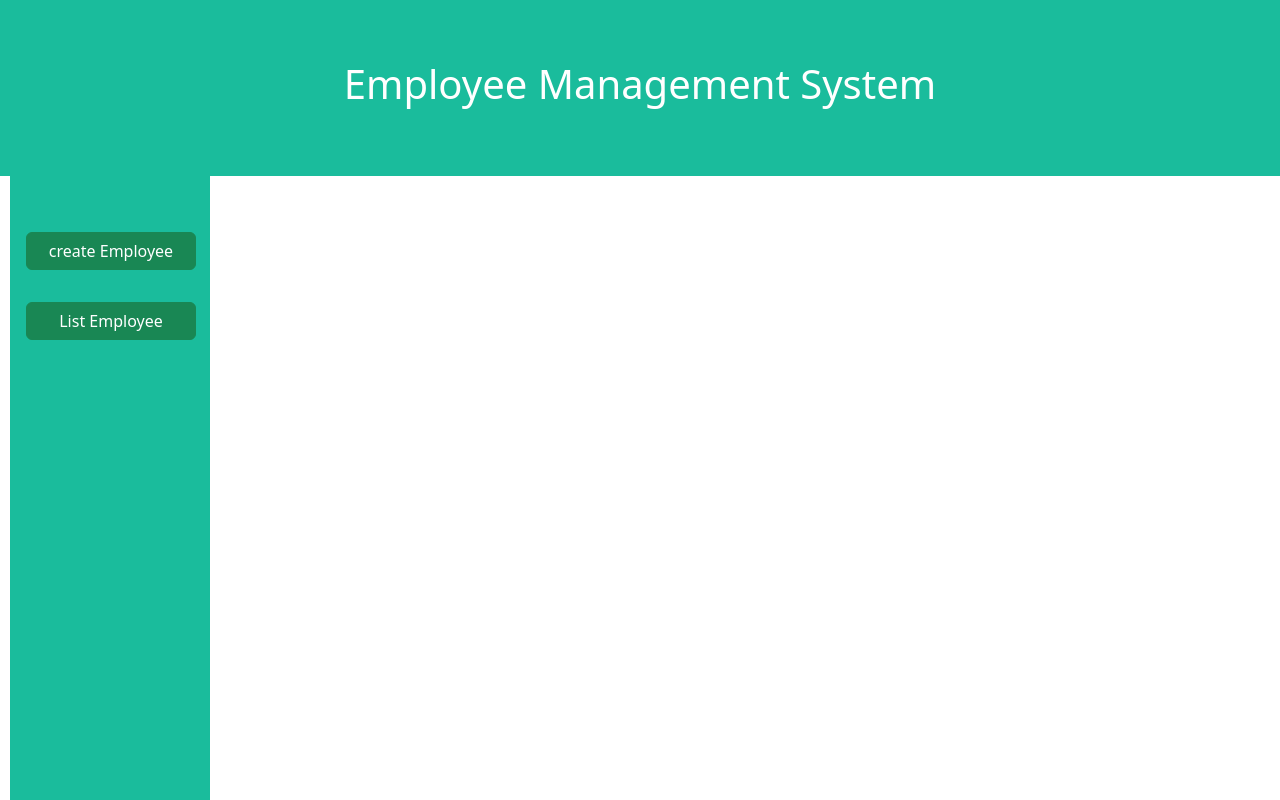
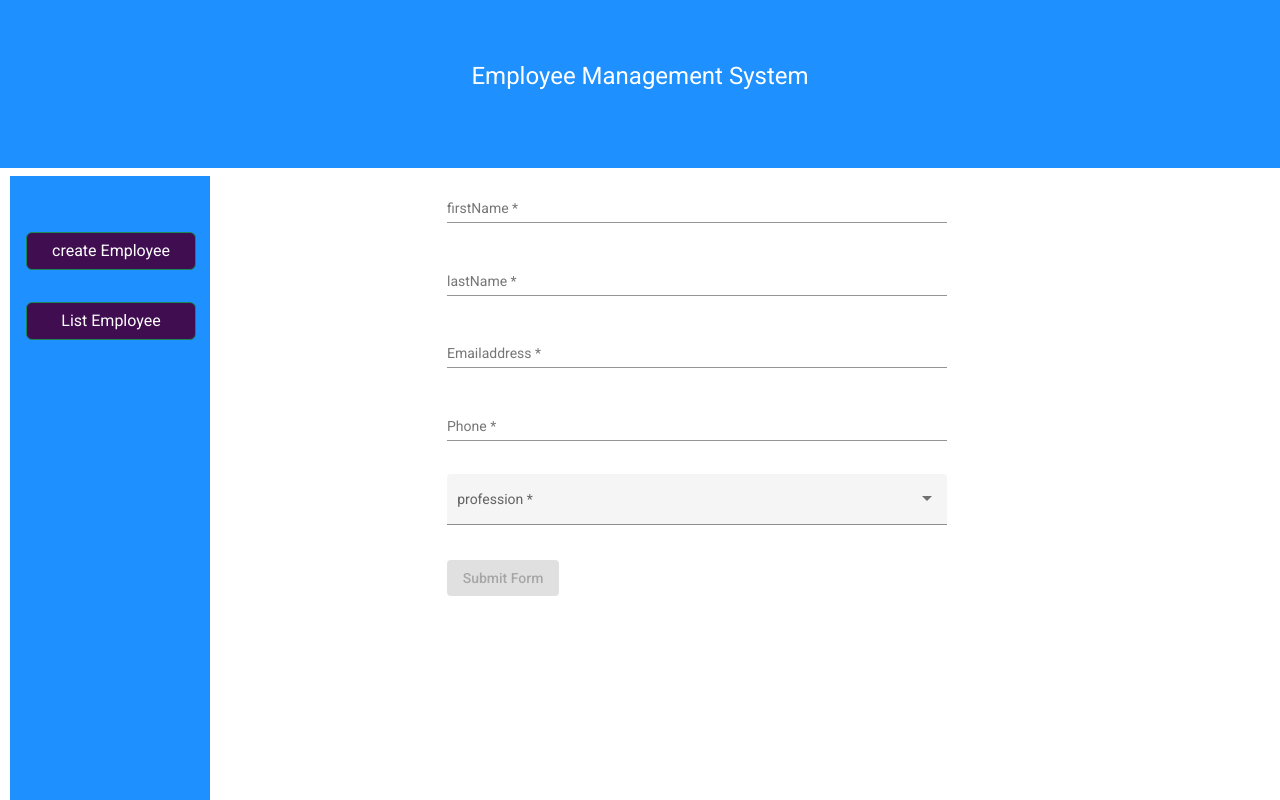
Before and after one commit to Abdur-Rahman123/test, an Angular app: page /dashbord in a window 1280 px wide. Built offline with nearby package versions, Linux system fonts and the light colour scheme.

Commit message:
add create employee form

```diff
--- a/angular.json
+++ b/angular.json
@@ -28,6 +28,7 @@
               "src/assets"
             ],
             "styles": [
+              "./node_modules/@angular/material/prebuilt-themes/indigo-pink.css",
               "src/styles.scss",
               "./node_modules/bootstrap/dist/css/bootstrap.min.css"
             ],
@@ -99,6 +100,7 @@
               "src/assets"
             ],
             "styles": [
+              "./node_modules/@angular/material/prebuilt-themes/indigo-pink.css",
               "src/styles.scss"
             ],
             "scripts": []
--- a/package.json
+++ b/package.json
@@ -10,11 +10,13 @@
   },
   "private": true,
   "dependencies": {
-    "@angular/animations": "^14.2.0",
+    "@angular/animations": "^14.2.2",
+    "@angular/cdk": "^14.2.2",
     "@angular/common": "^14.2.0",
     "@angular/compiler": "^14.2.0",
     "@angular/core": "^14.2.0",
     "@angular/forms": "^14.2.0",
+    "@angular/material": "^14.2.2",
     "@angular/platform-browser": "^14.2.0",
     "@angular/platform-browser-dynamic": "^14.2.0",
     "@angular/router": "^14.2.0",
--- a/src/app/dashbord/dashbord.component.html
+++ b/src/app/dashbord/dashbord.component.html
@@ -1,7 +1,13 @@
 
-
-    <div class="side">
-     <a class="btn btn-success m-3 custome">create Employee</a>
-     <a class="btn btn-success m-3 custome"> List Employee</a>
+<div class="row">
+    <div class="col-md-4">
+    <div class="side col-md-4">
+     <a class="btn btn-success m-3 custome btn-color">create Employee</a>
+     <a class="btn btn-success m-3 custome btn-color"> List Employee</a>
 
     </div>
+</div>
+    <div class="col-md-8">
+        <app-employee-form></app-employee-form>
+    </div>
+  </div>
--- a/src/app/dashbord/dashbord.component.scss
+++ b/src/app/dashbord/dashbord.component.scss
@@ -7,9 +7,12 @@
     margin-top: 176px;
     margin-left: 10px;
     padding-top: 40px;
-    background-color: #1abc9c;
+    background-color: dodgerblue;
     color: white;
     }
     .custome{
         width: 170px !important
     }
+    .btn-color{
+        background-color: #400D51 !important
+    }
--- /dev/null
+++ b/src/app/employee-form/employee-form.component.html
@@ -0,0 +1,71 @@
+
+
+  <div class="container">
+    <form [formGroup]="formValue"  class="example-form">
+        <div>
+            <mat-form-field class="form-element mt-3">
+              <input matInput placeholder="firstName" formControlName="firstName">
+              <mat-error *ngIf="!formValue.controls['firstName'].valid && formValue.controls['firstName'].touched">
+               first Name is Required
+              </mat-error>
+            </mat-form-field>
+            </div>
+
+            <div>
+                <mat-form-field class="form-element  mt-3">
+                  <input matInput placeholder="lastName" formControlName="lastName">
+                  <mat-error *ngIf="!formValue.controls['lastName'].valid && formValue.controls['lastName'].touched">
+                      last Name is Required
+                  </mat-error>
+                </mat-form-field>
+
+              </div>
+
+        <div>
+      <mat-form-field class="form-element mt-3">
+        <input matInput placeholder="Emailaddress" formControlName="email">
+        <mat-error *ngIf="formValue.controls['email'].errors?.['required'] && formValue.controls['email'].touched">
+         Email is Required
+        </mat-error>
+        <mat-error *ngIf="formValue.controls['email'].errors?.['email']">
+            Enter Valid Email Address
+           </mat-error>
+      </mat-form-field>
+    </div>
+
+    <div>
+        <mat-form-field class="form-element mt-3">
+          <input matInput placeholder="Phone" formControlName="phone">
+          <mat-error *ngIf="formValue.controls['phone'].errors?.['required'] && formValue.controls['phone'].touched">
+           Phone is Required
+          </mat-error>
+          <mat-error *ngIf="formValue.controls['phone'].errors?.['minlength'] && !formValue.controls['phone'].errors?.['required']">
+              Phone must be minimum 6 Numbere
+             </mat-error>
+        </mat-form-field>
+      </div>
+
+      <div>
+        <mat-form-field class="form-element mt-3" appearance="fill">
+          <mat-label>profession</mat-label>
+          <mat-select matNativeControl name="profession" formControlName="profession">
+              <mat-option value="Programmer">Programmer</mat-option>
+              <mat-option value="Teacher">Teacher</mat-option>
+              <mat-option value="Student">Student</mat-option>
+              <mat-option value="Farmer">Farmer</mat-option>
+              <mat-option value="Others">Others</mat-option>
+          </mat-select>
+          <mat-error *ngIf="formValue.controls['profession'].errors?.['required'] && formValue.controls['profession'].touched">
+            profession is Required
+           </mat-error>
+      </mat-form-field>
+      </div>
+
+
+
+      <div class="form-element mt-3">
+        <button (click)="onSubmit()" mat-raised-button color="primary" type="submit" class="button" [disabled]="!formValue.valid">Submit Form</button>
+      </div>
+
+    </form>
+  </div>
--- /dev/null
+++ b/src/app/employee-form/employee-form.component.scss
@@ -0,0 +1,9 @@
+.form-element {
+    min-width: 150px;
+    max-width: 500px;
+    width: 100%;
+  }
+
+  .example-full-width {
+    width: 100%;
+  }
--- /dev/null
+++ b/src/app/employee-form/employee-form.component.ts
@@ -0,0 +1,41 @@
+import { Component, OnInit } from '@angular/core';
+import { FormBuilder, FormControl, FormGroup, Validators } from '@angular/forms';
+
+@Component({
+  selector: 'app-employee-form',
+  templateUrl: './employee-form.component.html',
+  styleUrls: ['./employee-form.component.scss']
+})
+export class EmployeeFormComponent implements OnInit {
+
+  formValue!: FormGroup;
+
+
+  constructor(private formBuilder: FormBuilder) { }
+
+  ngOnInit(): void {
+    this.formValue=this.formBuilder.group({
+      firstName:['',Validators.required],
+      lastName:['',Validators.required],
+      phone:['',[Validators.required,Validators.minLength(6)]],
+      email:['',[Validators.required,Validators.email]],
+      profession:['',[Validators.required]]
+
+    })
+
+  }
+
+  onSubmit(){
+    if(this.formValue.invalid) return;
+    var tempArray=[];
+    let value=JSON.parse(localStorage.getItem('dataSource') || '{}');
+    if(Object.keys(value).length!=0){
+      tempArray.push(JSON.parse(localStorage.getItem('dataSource') || '{}'));
+    }
+    tempArray.push(this.formValue.value);
+    localStorage.setItem('dataSource',JSON.stringify(tempArray));
+    console.log('localStore value',JSON.parse(localStorage.getItem('dataSource') || '{}'));
+
+  }
+
+}
--- a/src/app/header/header.component.scss
+++ b/src/app/header/header.component.scss
@@ -1,7 +1,7 @@
 .header {
     padding: 60px;
     text-align: center;
-    background: #1abc9c;
+    background: dodgerblue;
     color: white;
     font-size: 30px;
   }
--- a/src/index.html
+++ b/src/index.html
@@ -6,8 +6,11 @@
   <base href="/">
   <meta name="viewport" content="width=device-width, initial-scale=1">
   <link rel="icon" type="image/x-icon" href="favicon.ico">
+  <link rel="preconnect" href="https://fonts.gstatic.com">
+  <link href="https://fonts.googleapis.com/css2?family=Roboto:wght@300;400;500&display=swap" rel="stylesheet">
+  <link href="https://fonts.googleapis.com/icon?family=Material+Icons" rel="stylesheet">
 </head>
-<body>
+<body class="mat-typography">
   <app-root></app-root>
 </body>
 </html>
--- a/src/styles.scss
+++ b/src/styles.scss
@@ -1 +1,4 @@
 /* You can add global styles to this file, and also import other style files */
+
+html, body { height: 100%; }
+body { margin: 0; font-family: Roboto, "Helvetica Neue", sans-serif; }
```
Also changed, not shown: src/app/app.module.ts (+19 -2 lines), 2 other files (tests, documents, lock files or other folders).
